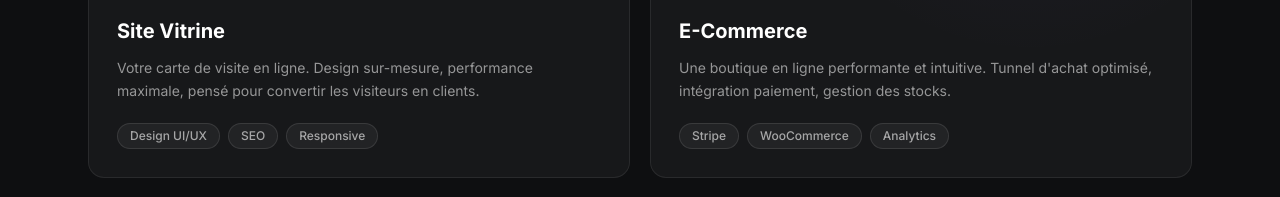
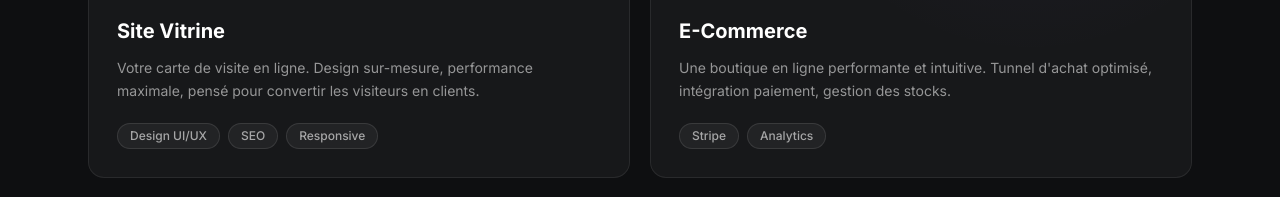
Before and after one commit to code-inspace/AxelMagic, a React (Vite) app: page / in a window 1280 px wide. Shown: the part 2240-2437 px from the top of the page. Built offline with nearby package versions, Linux system fonts and the light colour scheme.

Commit message:
remove woocommerce

```diff
--- a/src/components/sections/Services.tsx
+++ b/src/components/sections/Services.tsx
@@ -17,7 +17,7 @@ const services = [
     title: "E-Commerce",
     description: "Une boutique en ligne performante et intuitive. Tunnel d'achat optimisé, intégration paiement, gestion des stocks.",
     gradient: "from-violet-500/20 to-purple-500/10",
-    tags: ["Stripe", "WooCommerce", "Analytics"],
+    tags: ["Stripe", "Analytics"],
   },
   {
     icon: Database,
```
